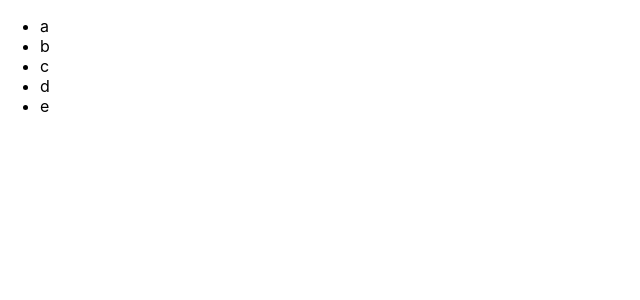
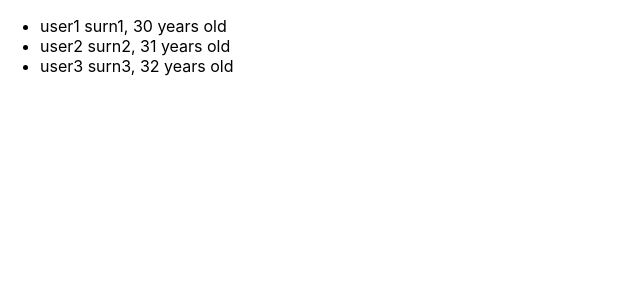
Before and after one commit to rayssssbush/react_labs, a React (Create React App) app in the folder my-app/: page / in a window 1280 px wide. Shown: the top 300 px of the page, without its empty margins (0-640 px from the left). Built offline with nearby package versions, Linux system fonts and the light colour scheme.

Commit message:
react_27

```diff
--- a/my-app/src/App.js
+++ b/my-app/src/App.js
@@ -1,12 +1,17 @@
 function App() {
-	const arr = ['a', 'b', 'c', 'd', 'e']
+	const users = [
+		{ name: 'user1', surn: 'surn1', age: 30 },
+		{ name: 'user2', surn: 'surn2', age: 31 },
+		{ name: 'user3', surn: 'surn3', age: 32 },
+	]
 
 	return (
 		<ul>
-			{arr.map(item => (
-				<li key={item}>{item}</li>
-			))}{' '}
-			{/* Используем map для генерации li для каждого элемента массива */}
+			{users.map((user, index) => (
+				<li key={index}>
+					{user.name} {user.surn}, {user.age} years old
+				</li>
+			))}
 		</ul>
 	)
 }
```
